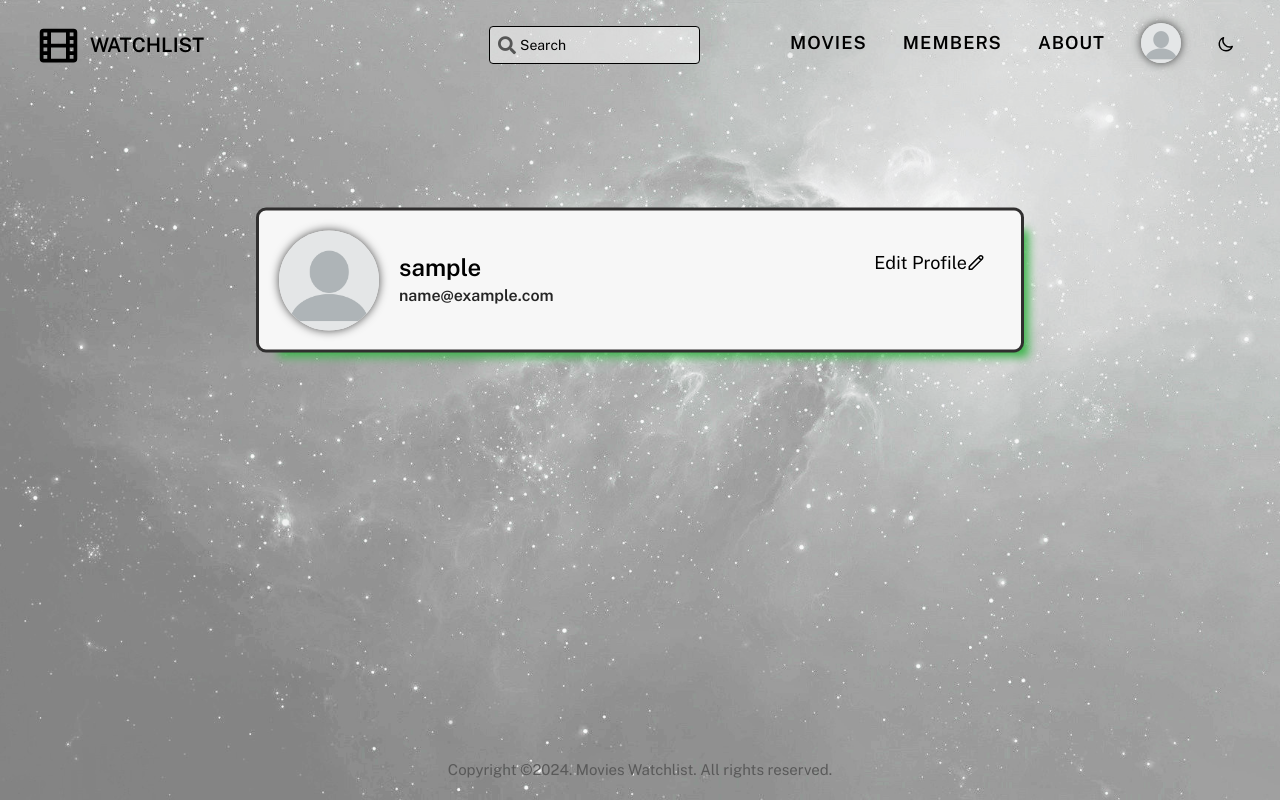
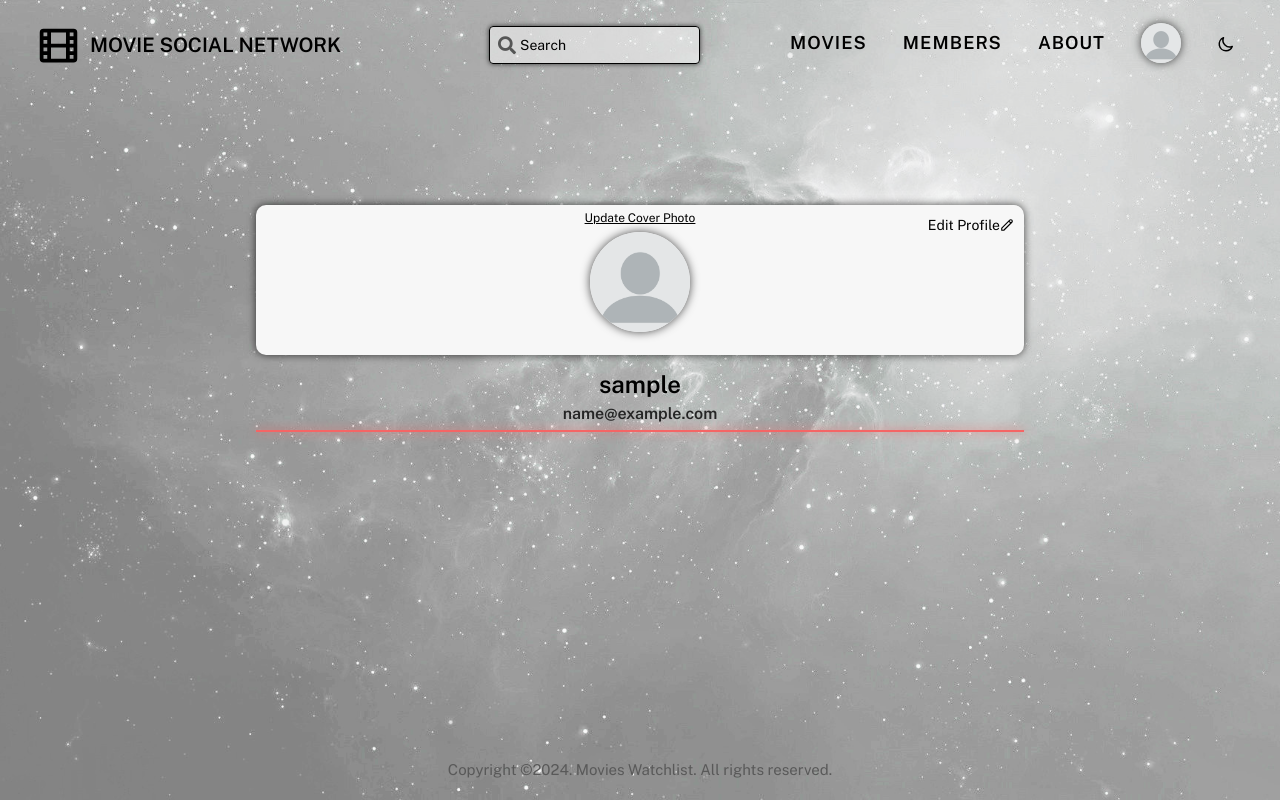
Before and after one commit to tomislavdivljak92/Movie_Network, a Flask app: page /account in a window 1280 px wide. Run offline with Flask 3, Linux system fonts and the light colour scheme; the visitor is signed in with stand-in values (Sample User, id 1); data that the repository does not hold is empty.

Commit message:
updated account page and left container has been created

```diff
--- a/movie_wl/__init__.py
+++ b/movie_wl/__init__.py
@@ -3,10 +3,10 @@ from flask_sqlalchemy import SQLAlchemy
 from flask_bcrypt import Bcrypt
 from flask_login import LoginManager
 from movie_wl.config import Config
-from elasticsearch import Elasticsearch
 
 
-es = Elasticsearch("http://localhost:9200")
+
+
 db = SQLAlchemy()
 
 bcrypt = Bcrypt()
@@ -23,7 +23,7 @@ def create_app(config_class=Config):
     bcrypt.init_app(app)
     login_manager.init_app(app)
     from movie_wl.routes import pages
-    pages.es = es
+
     app.register_blueprint(pages)
 
 
--- a/movie_wl/routes.py
+++ b/movie_wl/routes.py
@@ -18,8 +18,9 @@ def main():
     if current_user.is_authenticated:
         # If user is authenticated, render the main page with the form and posts
         form = PostForm()
-        posts = PostMain.query.order_by(PostMain.date_posted.desc()).all()
-        return render_template("main.html", title="Main", form=form, posts=posts)
+        posts = PostMain.query.join(User).order_by(PostMain.date_posted.desc()).all()
+        members = User.query.filter(User.id != current_user.id).order_by(User.username.desc()).all()
+        return render_template("main.html", title="MS Network", form=form, posts=posts, members = members)
 
     # If user is not authenticated, redirect to login
     return redirect(url_for(".login"))
--- a/movie_wl/static/account.css
+++ b/movie_wl/static/account.css
@@ -1,7 +1,8 @@
 .content-section {
-    width: 768px; /* Set the width to 500px */
-     /* Use flexbox */
+    width: 768px;
+    height: 150px !important;
     flex-direction: column;
+    display: flex;
     height: 145px; /* Set the height to 125px */
     margin: auto; /* Center horizontally */
     position: absolute; /* Position absolutely */
@@ -9,11 +10,11 @@
     left: 50%; /* Align to the horizontal center */
     transform: translate(-50%, -50%);
     border-radius: 10px;
-    border: var(--border);
+    box-shadow: 0 0 8px var(--shadow-color-image);
     background-color: var(--background-color);
 
     box-sizing: border-box; /* Ensure border is included in width/height */
-    box-shadow: 0.75rem 0.75rem 10px -0.5rem var(--accent-colour-2);
+
     padding-bottom: 10%;
 }
 
@@ -26,19 +27,19 @@
 
 .media {
     display: flex;
+    flex-direction: column; /* Stack elements vertically */
     align-items: center;
-    margin-left: 20px;
-    margin-top: 20px;
-
-
+    justify-content: center; /* Center items horizontally */
+    text-align: center; /* Align text center */
+    margin-bottom: 20px; /* Adjust margin as needed */
 }
-
-
 .account-img {
-    width: 100px; /* Adjust as needed */
-    height: 100px; /* Adjust as needed */
-    border-radius: 50%; /* Makes the image round */
-    margin-right: 20px;
+    width: 100px;
+    height: 100px;
+    align-self: center;
+    border-radius: 50%;
+    margin-bottom: 20px;
+     /* Adjust the negative margin-top to move the image up */
     box-shadow: 0 0 10px var(--shadow-color-image);
 }
 
@@ -51,6 +52,7 @@
 .account-heading {
     font-size: 24px; /* Adjust as needed */
     margin-bottom: 5px;
+    margin-top: 15px;
      /* Adjust as needed */
 }
 
@@ -62,13 +64,15 @@
 
 
 .edit_profile {
+    position: absolute;
+    top: 10px; /* Adjust top position as needed */
+    right: 10px; /* Adjust right position as needed */
     color: inherit;
     text-decoration: none;
-    margin-right: 2rem;
-    margin-bottom: 2rem;
-    display: flex; /* Use flexbox */
+    display: flex;
     align-items: center;
-  }
+    font-size: 14px;
+}
 
 .edit_profile:hover {
     text-decoration: underline;
@@ -84,22 +88,28 @@
 }
 
 
-
-
-
+.post-container-acc {
+    width: 60%;
+    margin: 6rem auto; /* Increase the margin to create a larger distance */
+}
 
 .post-acc {
+    width: 90%; /* Make the post width match the container */
     position: relative;
-    width: 90%; /* Set the width to 90% of the container */
-    max-width: 500px; /* Set a maximum width */
-    margin: 50px auto 20px; /* Adjusted margin for spacing */
-    padding: 10px; /* Padding */
-    border: 1px solid var(--border); /* Set border color */
+    border: 1px solid;
     border-radius: 5px;
-    box-sizing: border-box; /* Ensure border is included in width/height */
+    padding: 10px;
+    margin-bottom: 20px;
+    top: 8rem;
+    max-width: 500px;
+    margin-left: auto;
+    margin-right: auto;
+    border:1px var(--border) solid transparent;
     background-color: var(--background-color);
     overflow: hidden;
-    box-shadow: 0.75rem 0.75rem 10px -0.5rem var(--accent-colour-2);/* Add overflow property to contain floated elements */
+
+    box-sizing: border-box; /* Ensure border is included in width/height */
+    box-shadow: 0.75rem 0.75rem 10px -0.5rem var(--shadow-color-image);
 }
 
 .post-acc-header {
@@ -155,3 +165,20 @@
 .post-acc-header a:hover {
     text-decoration: underline; /* Add underline on hover if desired */
 }
+
+
+.update-photo-link {
+    font-size: 12px;
+    margin-bottom: 5px;
+    margin-top: 5px;
+    color: var(--text-dark);
+    align-self: center;
+}
+
+.neon-line {
+    width: 100%; /* Set width to full width */
+    height: 2px;
+    background-color: var(--accent-colour);
+    box-shadow: 0 0 10px var(--accent-colour);
+    margin-bottom: 20px; /* Adjust margin as needed */
+}
--- a/movie_wl/static/main.css
+++ b/movie_wl/static/main.css
@@ -343,15 +354,17 @@ body {
     background-color: rgba(255, 255, 255, 0.5); /* Background color with opacity */
     color: var(--text-dark); /* Match the text color of other sections */
     transition: var(--border) 0.5s ease, transform 0.5s ease, width 0.5s ease; /* Smooth transition for border color change */
-    flex-grow: 5; /* Allow the input to grow to fill available space */
+    flex-grow: 5;
+    box-shadow: 0 0 5px var(--shadow-color-image);
 
 
 }
 
 .nav__search-input:focus {
     border-color: var(--text-light);
-    box-shadow: 0 0 5px rgba(0, 0, 0, 0.5); /* Remove box-shadow on focus */
-    outline: 2px solid var(--border); /* Change border color on focus */
+     /* Remove box-shadow on focus */
+    outline: 2px solid var(--border);
+     /* Change border color on focus */
 }
 
 /* Add a tiny border when the search input is not focused or hovered */
--- a/movie_wl/templates/account.html
+++ b/movie_wl/templates/account.html
@@ -11,7 +11,7 @@
 {% block main_content %}
     <div class="content-section">
         <div class="media">
-
+            <a href="#" class="update-photo-link">Update Cover Photo</a>
             <img class="rounded-circle account-img" src="{{ url_for('static', filename='profile_pics/' + current_user.image_file) }}" alt="Profile Picture">
 
             <div class="movie__name">
@@ -21,9 +21,11 @@
             </h2>
 
             </div>
+            <div class="neon-line"></div>
             <a href="{{ url_for('pages.edit_profile') }}" class="edit_profile">Edit Profile {{ pencil("pencil_edit") }}</a>
         </div>
-
+    </div>
+    <div class="post-container-acc">
         {% for post in user_posts %} {# Use user_posts instead of posts #}
         <div class="post-acc">
             <div class="post-acc-header">
--- a/movie_wl/templates/macro/nav.html
+++ b/movie_wl/templates/macro/nav.html
@@ -7,7 +7,7 @@
         <a href="{{ url_for('pages.main') }}" class="header__logo">
             <svg xmlns="http://www.w3.org/2000/svg" class="logo__icon" fill="none" viewBox="0 0 24 24" stroke="currentColor">
   <path stroke-linecap="round" stroke-linejoin="round" stroke-width="2" d="M7 4v16M17 4v16M3 8h4m10 0h4M3 12h18M3 16h4m10 0h4M4 20h16a1 1 0 001-1V5a1 1 0 00-1-1H4a1 1 0 00-1 1v14a1 1 0 001 1z" />
-</svg> <span class="logo__name">Watchlist</span>
+</svg> <span class="logo__name">Movie social Network</span>
         </a>
         <nav class="nav">
             {% if not current_user.is_authenticated %}
```
Also changed, not shown: other parts of movie_wl/static/main.css (+15 -4 lines), movie_wl/static/main_page.css (+103 -5 lines), movie_wl/templates/main.html (+18 -2 lines), movie_wl/static/profile_pics/d7c2ec54fb8ff168.png (added).
